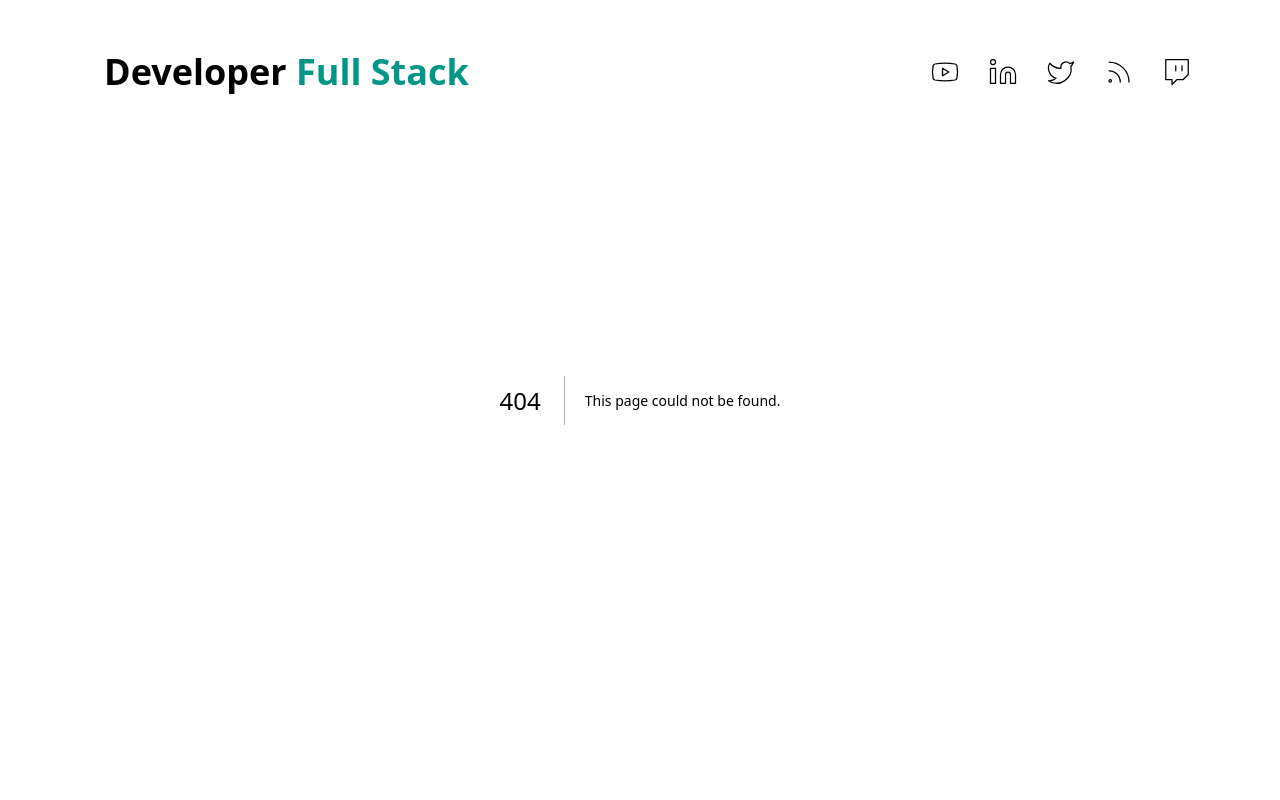
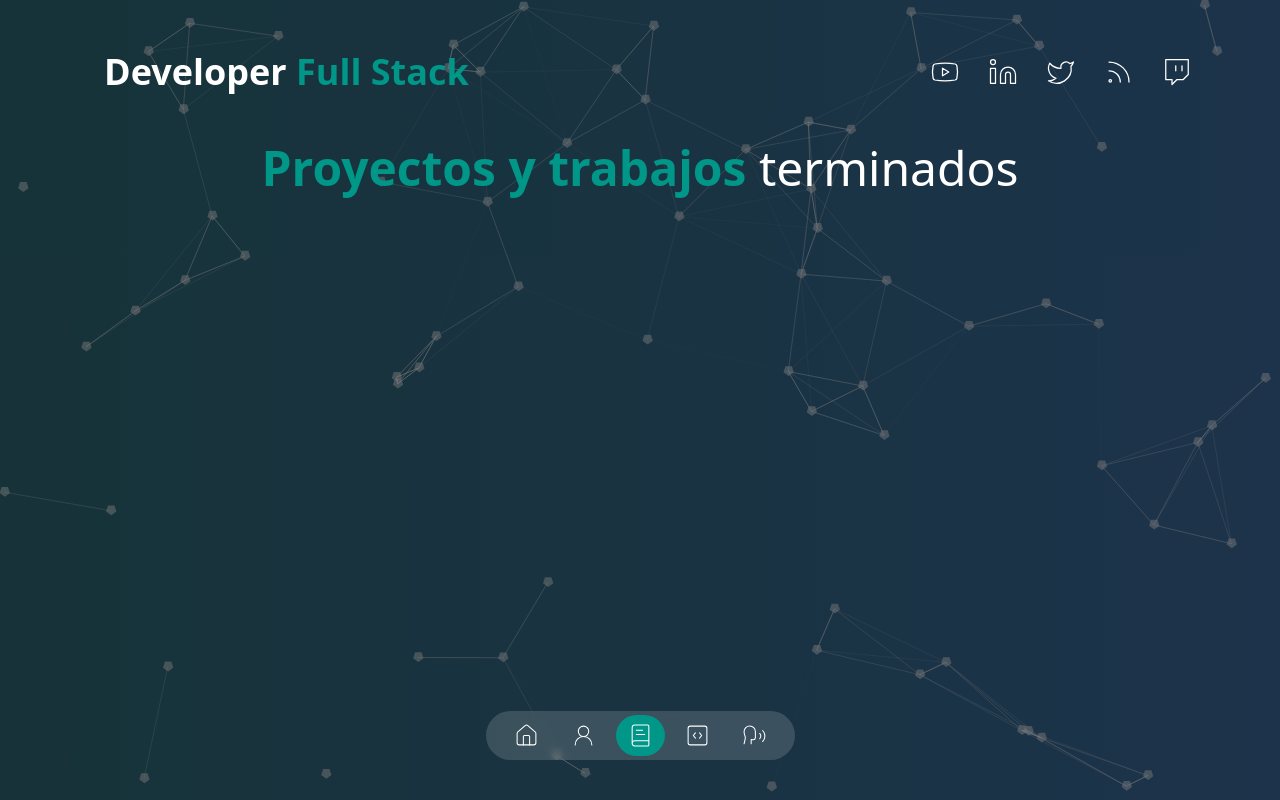
Before and after one commit to maxi-gartner/porfolio, a Next.js app: page /projects in a window 1280 px wide. Before the commit this address had no page. Built offline with nearby package versions, Linux system fonts and the light colour scheme.

Commit message:
creacion de page projects

```diff
--- /dev/null
+++ b/app/(routes)/projects/page.tsx
@@ -0,0 +1,23 @@
+import TransitionPage from "@/components/transition-page";
+import { CoverParticles } from "@/components/cover-particles";
+import ContainerPage from "@/components/container";
+
+const projectsPage = () => {
+  return (
+    <>
+      <TransitionPage />
+      <div className="flex min-h-[100vh] h-full bg-no-repeat bg-gradient-cover">
+        <CoverParticles />
+        <ContainerPage>
+          <h1 className="text-2xl leading-tight text-center md:text-left md:text-5xl">
+            <span className="font-bold text-secondary">Proyectos y </span>
+            <span className="font-bold text-secondary">trabajos</span>{" "}
+            terminados
+          </h1>
+        </ContainerPage>
+      </div>
+    </>
+  );
+};
+
+export default projectsPage;
--- a/data.tsx
+++ b/data.tsx
@@ -95,9 +95,9 @@ export const itemsNavbar = [
   },
   {
     id: 3,
-    title: "Book",
+    title: "Projects",
     icon: <BookText size={25} color="#fff" strokeWidth={1} />,
-    link: "/services",
+    link: "/projects",
   },
   {
     id: 4,
```
